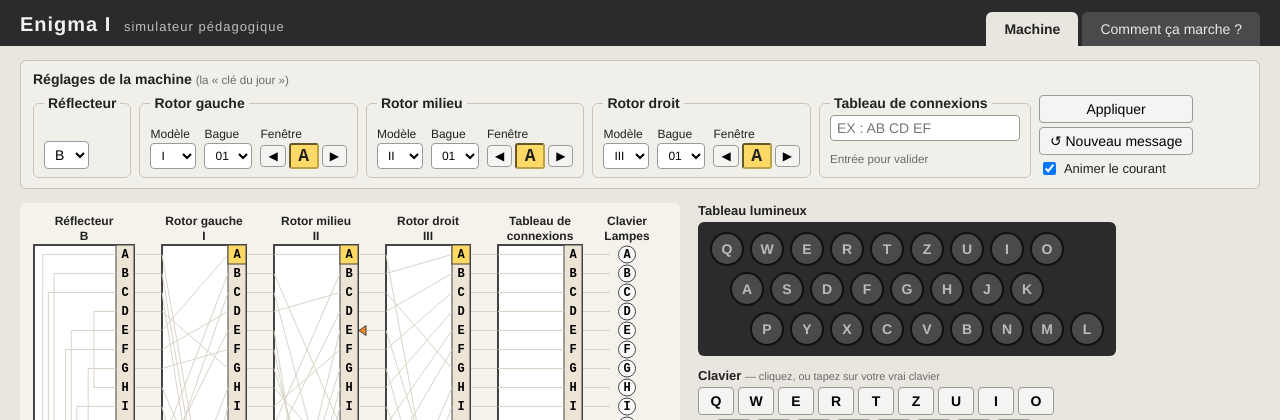
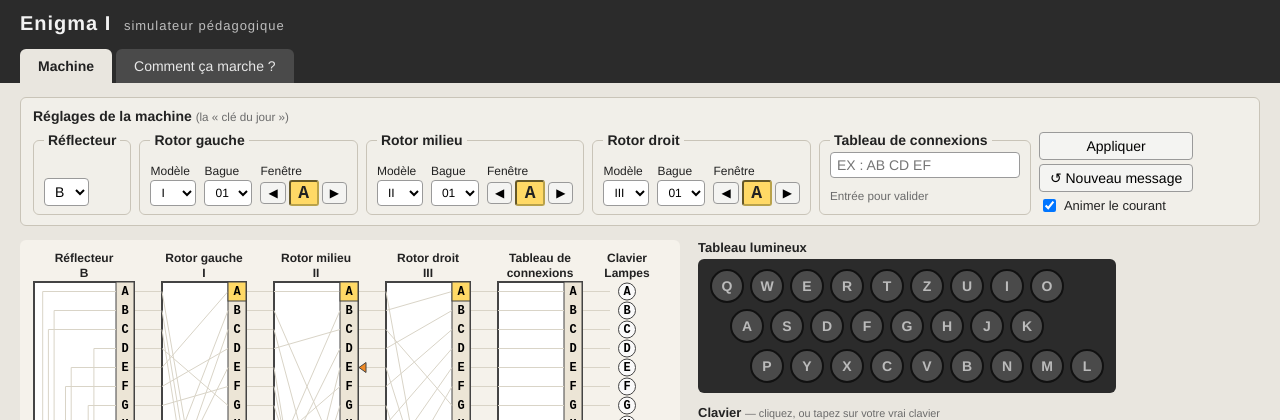
Before and after one commit to LeNonante/Enigma_simulateur, a Flask app: page / in a window 1280 px wide. Shown: the top 420 px of the page. Run offline with Flask 3, Linux system fonts and the light colour scheme; data that the repository does not hold is empty.

Commit message:
Onglets de la version web en haut à gauche

```diff
--- a/static/style.css
+++ b/static/style.css
@@ -66,9 +66,9 @@ select, input[type="text"] {
 /* ---------------- En-tête et onglets ---------------- */
 .entete {
   display: flex;
-  align-items: flex-end;
-  justify-content: space-between;
-  gap: 16px;
+  flex-direction: column;
+  align-items: flex-start;
+  gap: 4px;
   padding: 12px 20px 0;
   background: #2b2b2b;
   color: #f2f2f2;
@@ -345,7 +345,6 @@ label, .fenetre-bloc {
 
 @media (max-width: 700px) {
   .page { padding: 10px; }
-  .entete { flex-direction: column; align-items: flex-start; }
   .explications-grille { grid-template-columns: 1fr; }
   .lampe { width: 28px; height: 28px; font-size: 12px; }
   .touche { width: 30px; }
```
